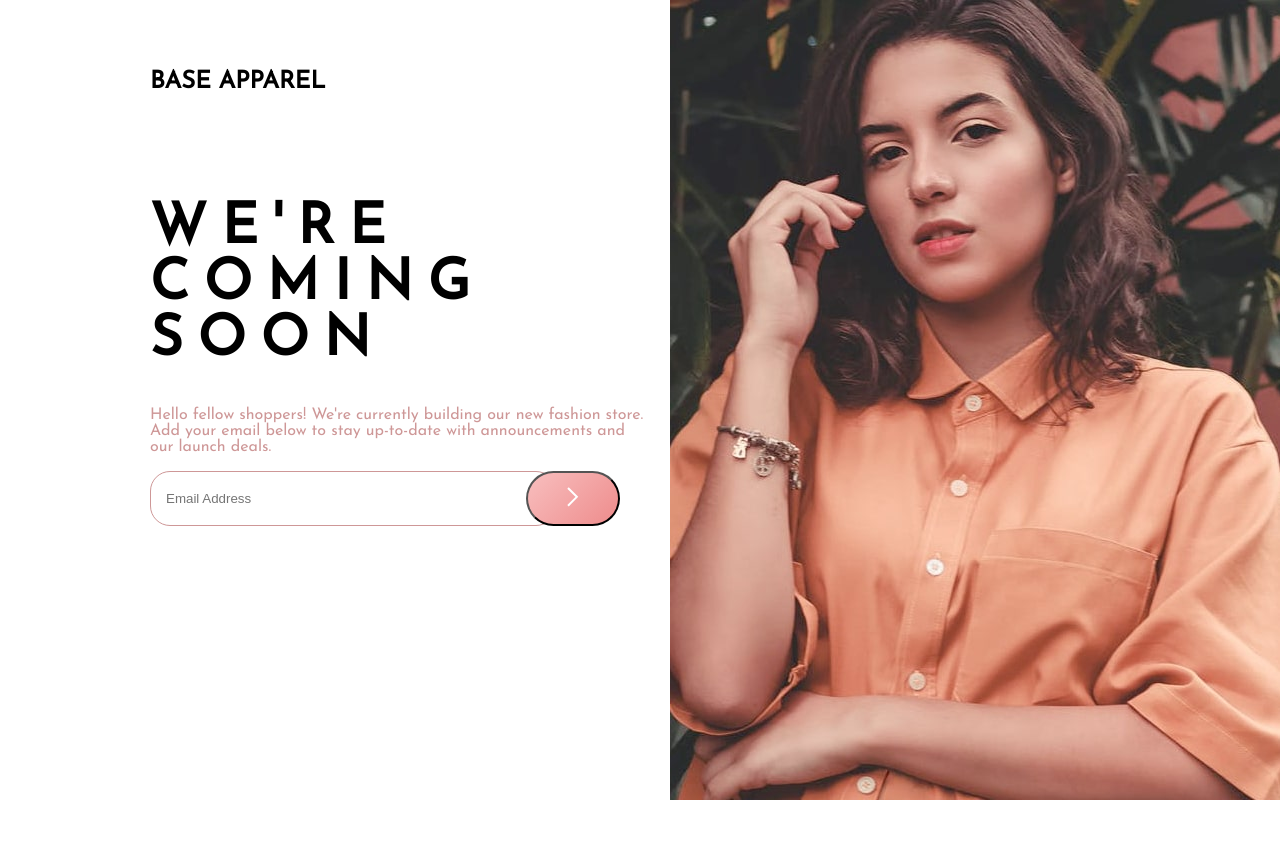
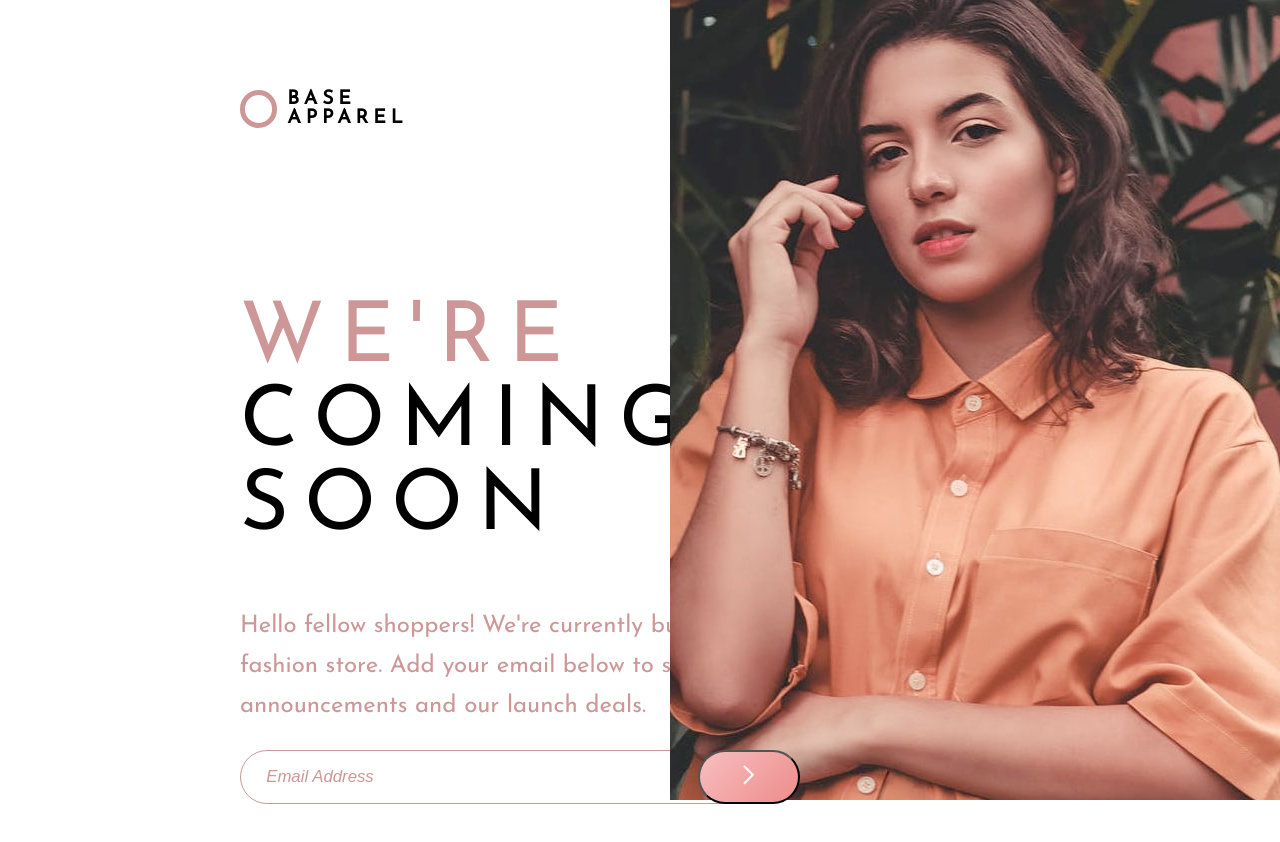
Before and after one commit to josiasT1000/base-apparel-coming-soon-master, a plain HTML site: page index.html in a window 1280 px wide. Before the commit the page ends 800 px from the top, so only its background shows below. Drawn offline with Linux system fonts and the light colour scheme.

Commit message:
reorganize index.html top content, setup @media in css file and continuis styling

```diff
--- a/index.html
+++ b/index.html
@@ -15,7 +15,10 @@
 
 <body>
 
-  <h2>Base Apparel</h2>
+  <div class="top">
+    <div class="cercle">  </div>
+    <h2>Base Apparel</h2>
+  </div>
 
   <img src="images/hero-desktop.jpg" alt="">
 
--- a/styles.css
+++ b/styles.css
@@ -8,21 +8,32 @@ h1 {
   font-size: 3.5em;
   letter-spacing: 15px;
   text-transform: uppercase;
+  font-weight: normal;
+}
+h1::first-line{
+  color: hsl(0, 36%, 70%);
+  font-weight: normal;
 }
 
 h2 {
+  font-size: 1.2em;
+  letter-spacing: 5px;
+  width: 100px;
   display: inline-block;
-  padding: 50px 0 50px 150px;
   text-transform: uppercase;
+  margin: 10px;
 }
 
 img {
-  float: right;
   height: 100vh;
+  position: fixed;
+  top: 0;
+  right: 0;
 }
 
 p {
   color: hsl(0, 36%, 70%);
+  line-height: 40px;
 }
 form{
   display: flex;
@@ -30,27 +41,55 @@ form{
 }
 input[type=email]{
   border: 1px solid  hsl(0, 36%, 70%);
-  border-radius: 20px;
-  padding: 15px;
+  border-radius: 30px;
+  padding: 0.7em 1.5em;
   width: 80%;
+  color: hsl(0, 36%, 70%);
+  font-size: 0.7em;
+  font-style: italic;
+}
+input[type=email]::placeholder{
+  color: hsl(0, 36%, 70%);
 }
 
 button[type=submit]{
 background-image: linear-gradient(135deg, hsl(0, 80%, 86%), hsl(0, 74%, 74%));
-width: 20%;
-height: 55px;
+width: 8em;
+height: 4em;
 border-radius: 30px;
 align-self: center;
 position: relative;
-right: 30px;
+right: 6em;
 }
 button[type=submit]::before{
   content: url("images/icon-arrow.svg");
-
 }
 
+.content {
+  margin: 0 0 5rem 15rem;
+  width: 40rem;
+  font-size: 1.5rem;
+}
+.top{
+  margin: 5rem 0 10rem 15rem;
+  display: flex;
+  align-items: center;
+}
+.cercle{
+  width: 1.7em;
+  height: 1.7em;
+  border: 5px solid hsl(0, 36%, 70%);
+  border-radius: 100%
+}
 
-.content {
-  padding: 0 0 150px 150px;
-  width: 500px;
+@media screen and (max-width: 375px){
+  body{
+    font-size: 25px;
+  }
+  .top{
+    margin: 50px 0 150px 300px;
+  }
+  .content {
+    margin: 0 0 150px 300px;
+  }
 }
```
